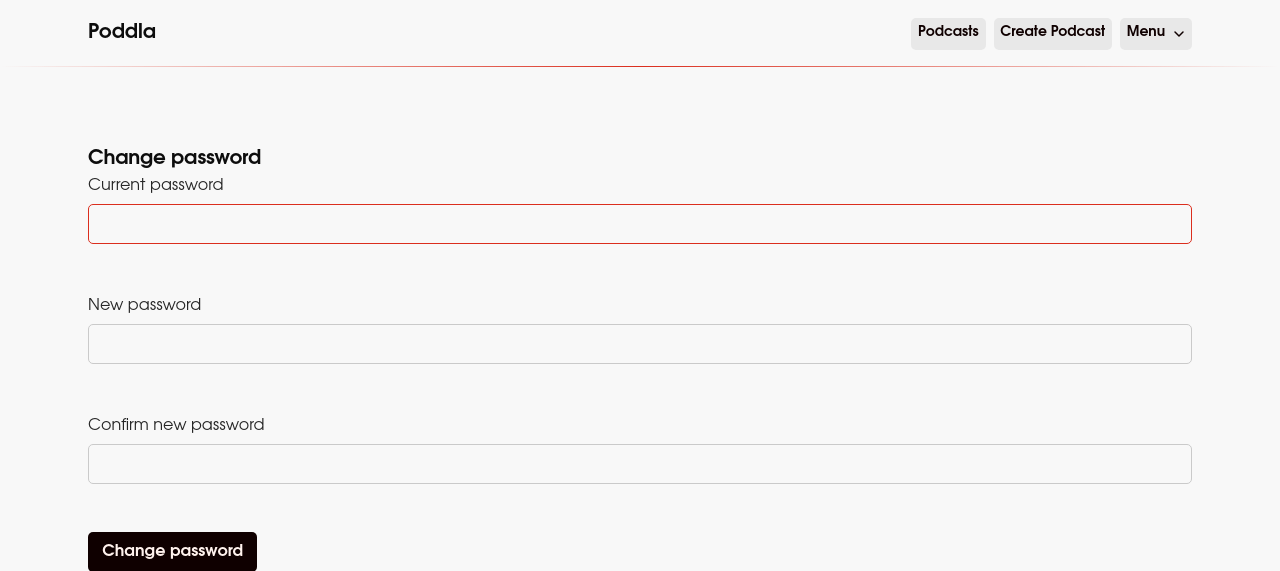
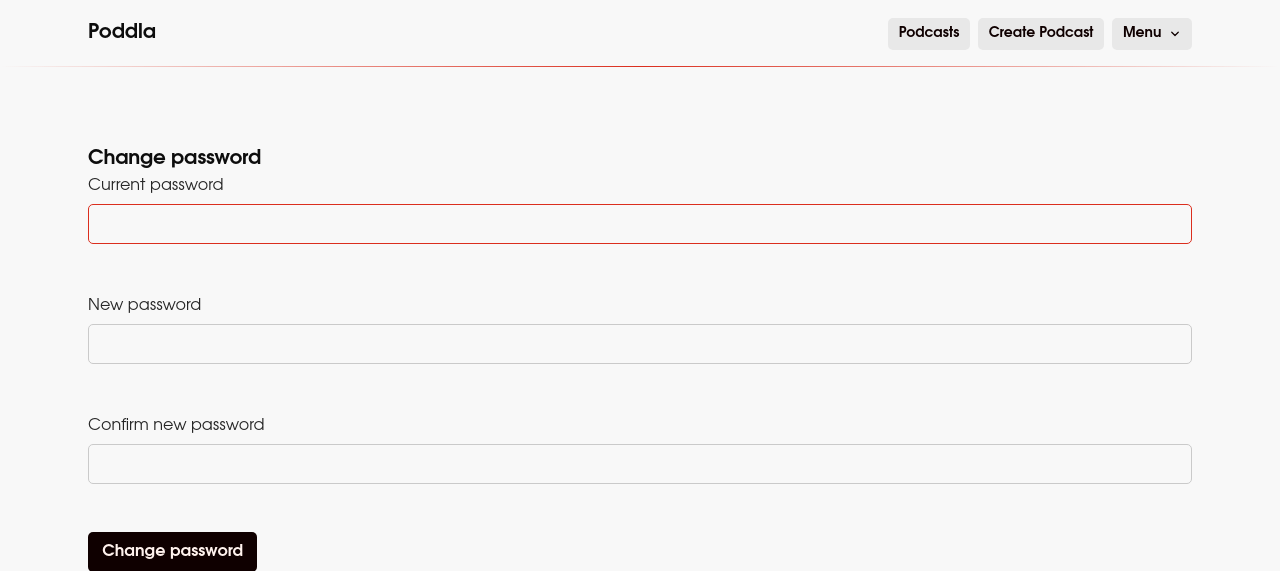
Before and after one commit to jengdal/Poddla, a Django app: page /accounts/password_change/ in a window 1280 px wide. Shown: the top 571 px of the page. Run offline with Django 5.2, Linux system fonts and the light colour scheme; the visitor is signed in with stand-in values (Sample User, id 1); parts of the project's set-up code (start-up, migrations or seed data) failed here and were passed over.

Commit message:
Button style fix

```diff
--- a/src/poddla/static/styles.css
+++ b/src/poddla/static/styles.css
@@ -18,7 +18,16 @@
 }
 
 body {
-font-family: var(--font-geometric-humanist);
+  font-family: var(--font-geometric-humanist);
+}
+
+/* Make the buttons look right with the non-standard font family: */
+.ui-button {
+  line-height: 1;
+}
+
+.ui-small {
+  padding-inline: 1.25ex;
 }
 
 /* === Header === */
```
